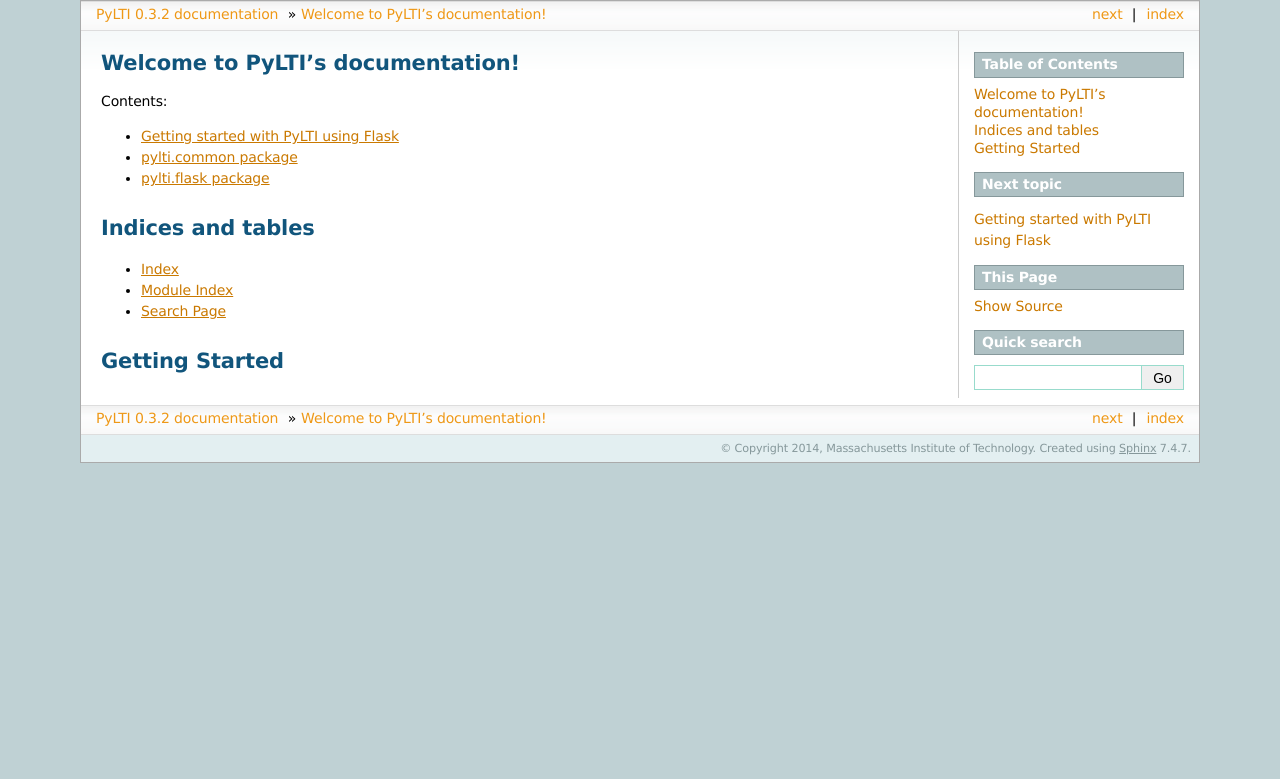
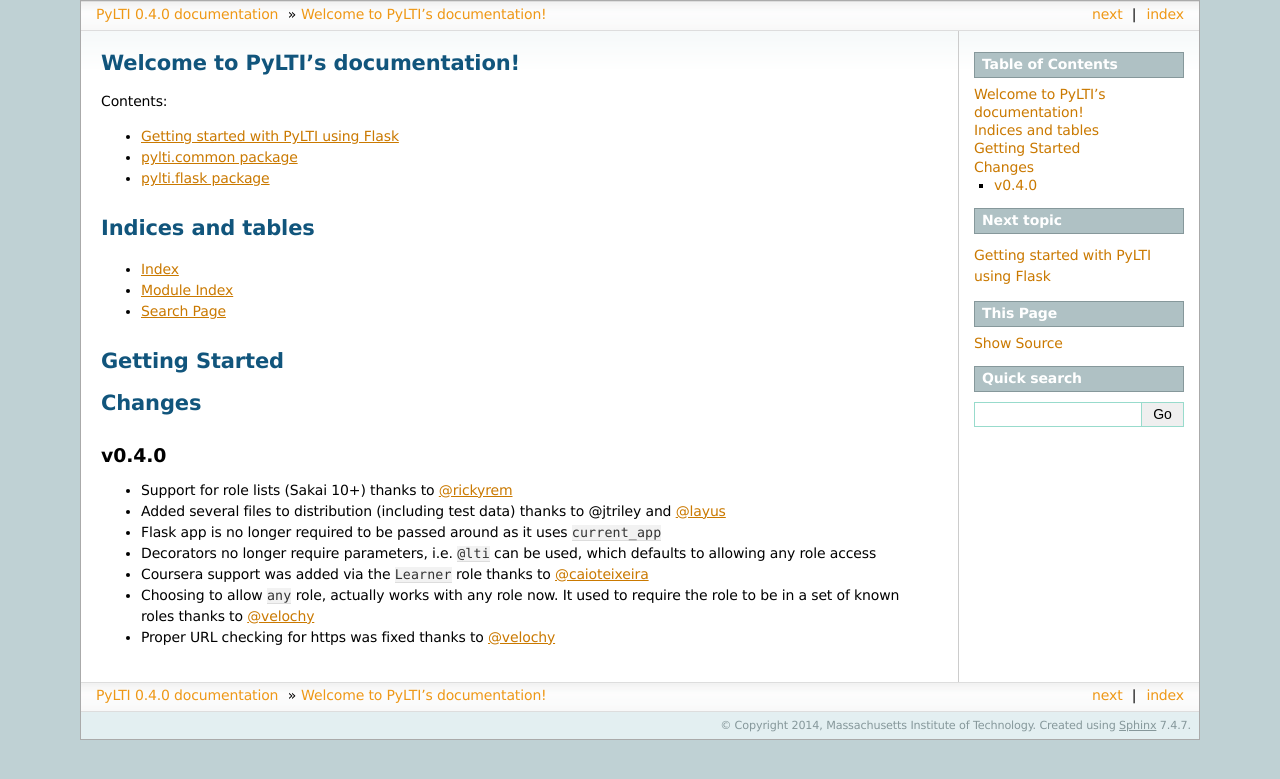
Before and after one commit to mitodl/pylti, a Sphinx documentation site: the page built from docs/source/index.rst, in a window 1280 px wide. Shown: the top 779 px of the page. Built offline with Sphinx 7.4.7, drawn with Linux system fonts in a browser that asks for light colours.

```diff
--- a/README.rst
+++ b/README.rst
@@ -1,7 +1,7 @@
 PyLTI - LTI done right
 =========================
 :PyLTI: Python implementation of LTI
-:Version: 0.3.2
+:Version: 0.4.0
 :Author: MIT Office of Digital Learning
 :Homepage: http://odl.mit.edu
 :License: BSD
--- a/docs/source/index.rst
+++ b/docs/source/index.rst
@@ -22,3 +22,24 @@ Indices and tables
 
 Getting Started
 ==================
+
+
+Changes
+=======
+
+v0.4.0
+~~~~~~
+
+- Support for role lists (Sakai 10+) thanks to `@rickyrem <https://github.com/rickyrem>`_
+- Added several files to distribution (including test data) thanks
+  to @jtriley and `@layus <https://github.com/layus>`_
+- Flask app is no longer required to be passed around as it uses
+  ``current_app``
+- Decorators no longer require parameters, i.e. ``@lti`` can be used,
+  which defaults to allowing any role access
+- Coursera support was added via the ``Learner`` role thanks to
+  `@caioteixeira <https://github.com/caioteixeira>`_
+- Choosing to allow ``any`` role, actually works with any role now.
+  It used to require the role to be in a set of known roles thanks
+  to `@velochy <https://github.com/velochy>`_
+- Proper URL checking for https was fixed thanks to `@velochy <https://github.com/velochy>`_
--- a/pylti/__init__.py
+++ b/pylti/__init__.py
@@ -3,4 +3,4 @@
 PyLTI is module that implements IMS LTI in python
 The API uses decorators to wrap function with LTI functionality.
 """
-VERSION = "0.3.2"  # pragma: no cover
+VERSION = "0.4.0"  # pragma: no cover
```
